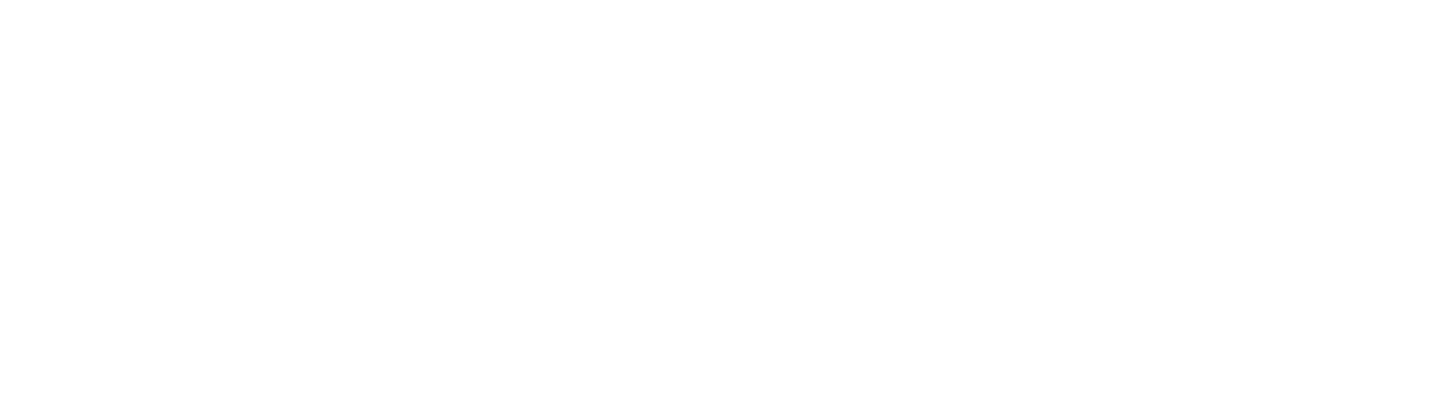
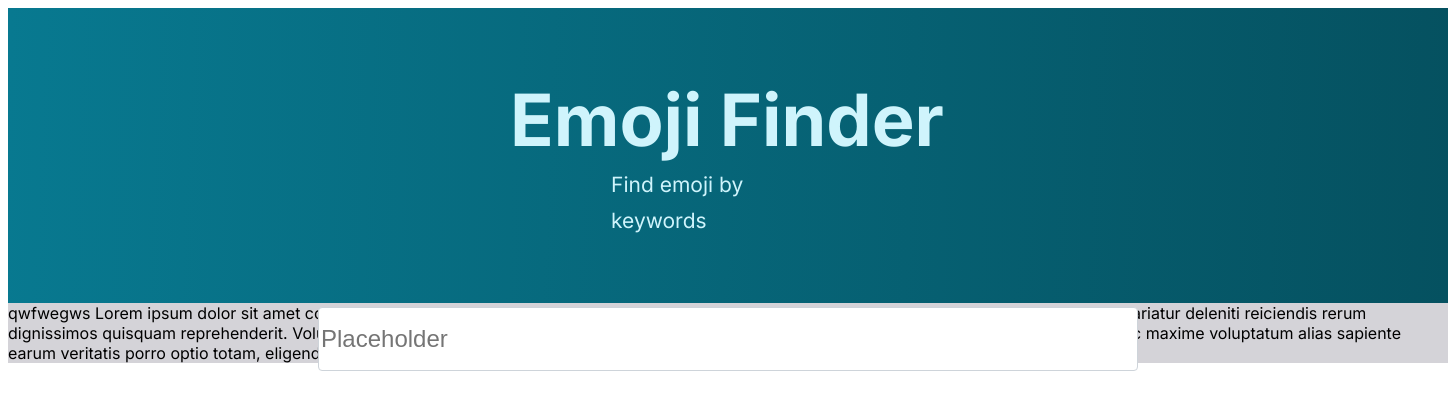
Before and after one commit to RomnanJS/emojiApp, a plain HTML site: page index.html in a window 1280 px wide. Shown: the whole page, 1448 px wide, since content can reach past the window. Drawn offline with Linux system fonts and the light colour scheme.

Commit message:
изменения фона

```diff
--- a/css/style.css
+++ b/css/style.css
@@ -0,0 +1,78 @@
+.container{
+ margin: 0 auto;
+width:  1440px;
+
+}
+
+body { font-family: 'Inter';
+
+}
+
+
+.header_backgraund{  height: 295px; position: relative;
+    background : linear-gradient(92.33deg, #087990 0.12%, #055160 100%);
+
+}
+
+.text1{
+
+color: #CFF4FC;
+      display: inline-block;
+    text-align: center;
+    font-size: 72px;
+    font-weight: 700;
+    line-height: 87px;
+     padding-top: 68px;
+    padding-left: 502px;
+    margin: 0 auto;
+
+}
+.text2{
+      margin-top: 4px;
+     width: 233px;
+    color: #CFF4FC;
+   padding-left: 603px;
+  display: inline-block;
+/* margin-bottom: 68px; */
+font-size: 21px;
+font-weight: 400;
+line-height: 36px;
+margin-bottom: 0;
+/* font-family: 'Inter'; */
+
+
+
+}
+.in{
+    /* /Gray / White */
+color: #ABB5BE;;
+background: #FFFFFF;
+border: 1px solid #CED4DA;
+box-sizing: border-box;
+border-radius: 4px;
+height: 64px;
+width: 820px;
+font-size: 24px;
+font-weight: 400;
+line-height: 21px;
+text-align:justify;
+ z-index: 3;
+ /* display: inline; */
+ /* margin-left: 310px; */
+ margin-top:  68px;
+ position: relative;
+ /* margin: 0 auto;
+ padding:0 auto; */
+ margin-left: 310px;
+
+
+}
+.bbb{  position: relative;
+ z-index: 2;
+
+}
+.main_backgraund{z-index: 1;
+ position: relative;
+    background: #D4D3D8;
+
+}
--- a/index.html
+++ b/index.html
@@ -4,7 +4,42 @@
     <meta charset="UTF-8" />
     <meta http-equiv="X-UA-Compatible" content="IE=edge" />
     <meta name="viewport" content="width=device-width, initial-scale=1.0" />
-    <title>Document</title>
+    <title>Emoji</title>
+    <link rel="stylesheet" href="css/style.css" />
+    <link rel="preconnect" href="https://fonts.googleapis.com" />
+    <link rel="preconnect" href="https://fonts.gstatic.com" crossorigin />
+    <link
+      href="https://fonts.googleapis.com/css2?family=Inter:wght@100;200;300;400;500;600;700;800;900&family=Nunito:ital,wght@0,200;0,300;0,400;0,500;0,600;0,700;0,800;0,900;1,200;1,300;1,400;1,500;1,600;1,700;1,800;1,900&display=swap"
+      rel="stylesheet"
+    />
   </head>
-  <body></body>
+  <body>
+    <section class="container">
+      <header>
+        <div class="header_backgraund">
+          <p class="text1">Emoji Finder</p>
+          <p class="text2">Find emoji by keywords</p>
+          <input class="in" type="text" placeholder="Placeholder" />
+        </div>
+      </section>
+      </header>
+
+
+    <main >
+      <section class="container">
+      <div class="main_backgraund">
+<div>qwfwegws    Lorem ipsum dolor sit amet consectetur, adipisicing elit. Delectus commodi odit, cum sit quam aperiam tempora doloremque modi quod pariatur deleniti reiciendis rerum dignissimos quisquam reprehenderit. Voluptas deleniti nostrum numquam!Lorem Lorem ipsum dolor sit amet consectetur adipisicing elit. Doloribus hic maxime voluptatum alias sapiente earum veritatis porro optio totam, eligendi fugit facilis unde consectetur excepturi quod ipsa soluta dolores accusamus.lorem</div>
+
+
+
+
+      </div>
+
+
+
+
+      </section>
+    </main>
+  </body>
+  <footer></footer>
 </html>
```
